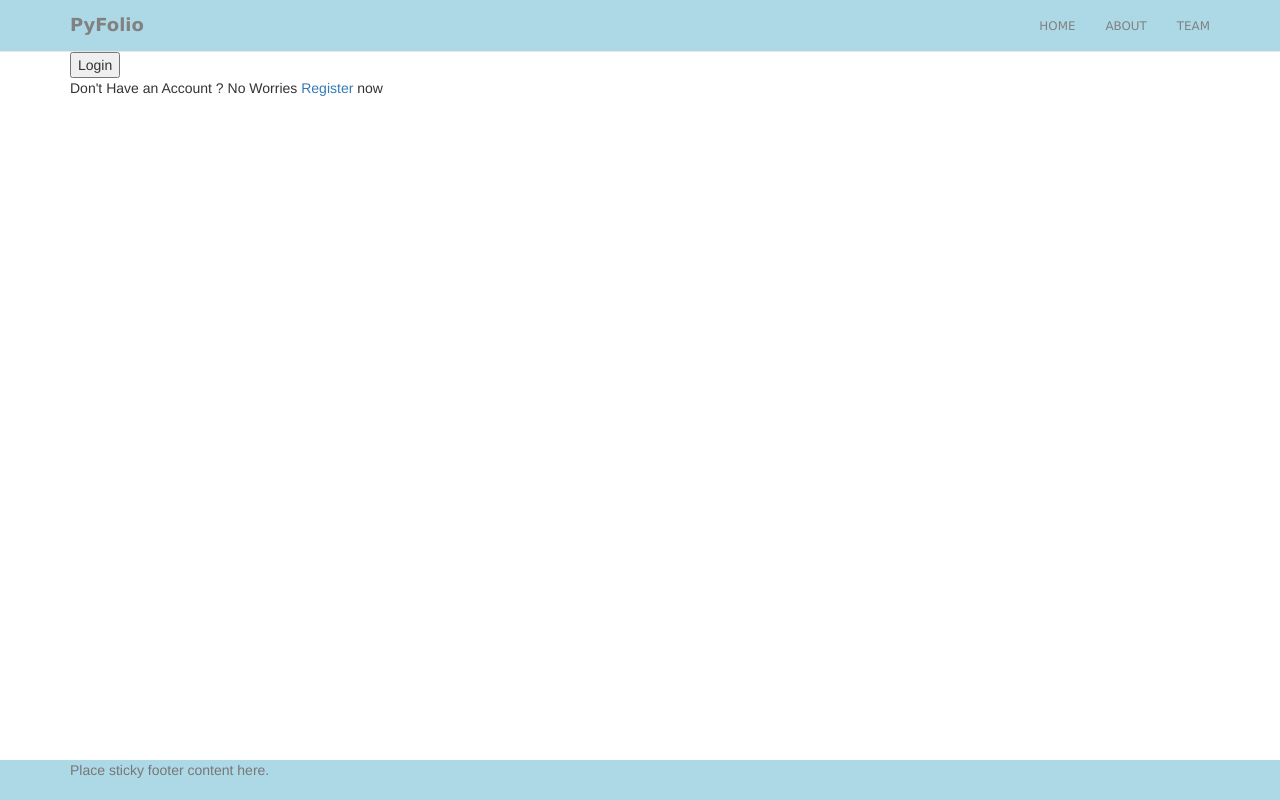
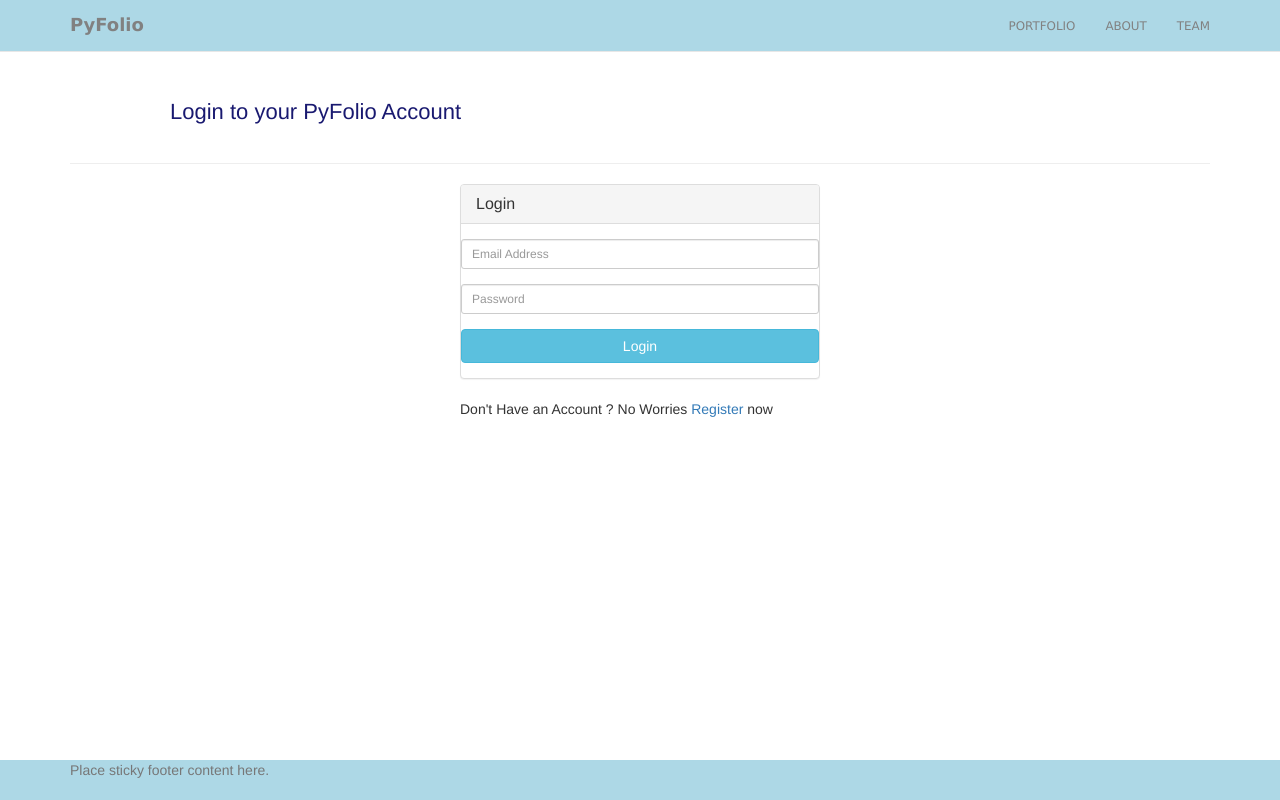
Before and after one commit to Amay22/PyFolio, a Django app: template templates/LoginFolio/login.html in a window 1280 px wide. Run offline with Django 3.2, Linux system fonts and the light colour scheme; the template is opened without the code that fills it, so the values that code supplies are empty; some libraries are stand-ins or nearby versions.

Commit message:
Updated the site pages and urls and forms to conform to the new style

```diff
--- a/LoginFolio/urls.py
+++ b/LoginFolio/urls.py
@@ -5,6 +5,9 @@ from . import views as LoginFolio_views
 urlpatterns = [
     url(r'^$', LoginFolio_views.login_user, name="login"),
     url(r'^(?i)login', LoginFolio_views.login_user, name="login"),
+    url(r'^(?i)home', LoginFolio_views.home, name="home"),
+    url(r'^(?i)about', LoginFolio_views.about, name="about"),
+    url(r'^(?i)team', LoginFolio_views.team, name="team"),
     url(r'^(?i)logout', LoginFolio_views.logout_user, name="logout"),
     url(r'^(?i)register', LoginFolio_views.register_user, name="register")
 ]
--- a/templates/LoginFolio/login.html
+++ b/templates/LoginFolio/login.html
@@ -1,16 +1,34 @@
 {% extends 'default.html' %}
 
 {% block main %}
-<form method="post" action="/login">
-    {% csrf_token %}
-    {% for error in errors %}
-      {{ error }}<br>
-    {% endfor %}
-    <input autofocus="true" name="username" placeholder="Username" type="text"/><br>
-    <input name="password" placeholder="Password" type="password"/><br>
-    <button type="submit">Login</button>
-</form>
-<div>
-    Don't Have an Account ? No Worries <a href="/register">Register</a> now
+<div class="page-header">
+  <h1>Login to your PyFolio Account</h1>
+</div>
+<div class="row centered-form">
+  <div class="col-xs-12 col-sm-8 col-md-4 col-sm-offset-2 col-md-offset-4">
+    <div class="panel panel-default">
+      <div class="panel-heading">
+        <h3 class="panel-title">Login</small></h3>
+      </div>
+      <div class="panel-body">
+        <form role="form" method="post" action="/login">
+          {% csrf_token %}
+          {% for error in errors %}
+            {{ error }}<br>
+          {% endfor %}
+          <div class="row">
+            <div class="form-group">
+              <input type="email" name="email" id="email" class="form-control input-sm" placeholder="Email Address" required/>
+            </div>
+            <div class="form-group">
+              <input type="password" name="password" id="password" class="form-control input-sm" placeholder="Password" required/>
+            </div>
+            <input type="submit" value="Login" class="btn btn-info btn-block"/>
+          </div>
+        </form>
+      </div>
+    </div>
+    <div>Don't Have an Account ? No Worries <a href="/register">Register</a> now</div>
+  </div>
 </div>
 {% endblock %}
--- a/templates/default.html
+++ b/templates/default.html
@@ -48,23 +48,19 @@
           width: 100%;
           position: fixed;
         }
-        html, body{
-          height: 100%;
-          width: 100%;
-        }
     </style>
 </head>
 <body>
   <nav class="navbar navbar-default navbar-fixed-top">
     <div class="container">
       <div class="navbar-header">
-        <a class="navbar-brand" href="/portfolio.html"><strong>PyFolio</strong></a>
+        <a class="navbar-brand" href="/home"><strong>PyFolio</strong></a>
       </div>
       <div class="collapse navbar-collapse" id="myNavbar">
         <ul class="nav navbar-nav navbar-right">
-          <li><a href="#about"><small>HOME</small></a></li>
-          <li><a href="#about"><small>ABOUT</small></a></li>
-          <li><a href="#team"><small>TEAM</small></a></li>
+          <li><a href="/portfolio"><small>PORTFOLIO</small></a></li>
+          <li><a href="/about"><small>ABOUT</small></a></li>
+          <li><a href="/team"><small>TEAM</small></a></li>
         </ul>
       </div>
     </div>
@@ -79,5 +75,4 @@
   </div>
 </footer>
 </body>
-
 </html>
--- /dev/null
+++ b/templates/home.html
@@ -0,0 +1,5 @@
+{% extends 'default.html' %}
+
+{% block main %}
+HOME PAGE
+{% endblock %}
--- /dev/null
+++ b/templates/team.html
@@ -0,0 +1,5 @@
+{% extends 'default.html' %}
+
+{% block main %}
+TEAM PAGE
+{% endblock %}
```
Also changed, not shown: LoginFolio/views.py (+18 -20 lines), templates/LoginFolio/register.html (+10 -10 lines), PyFolio.sqlite3.
